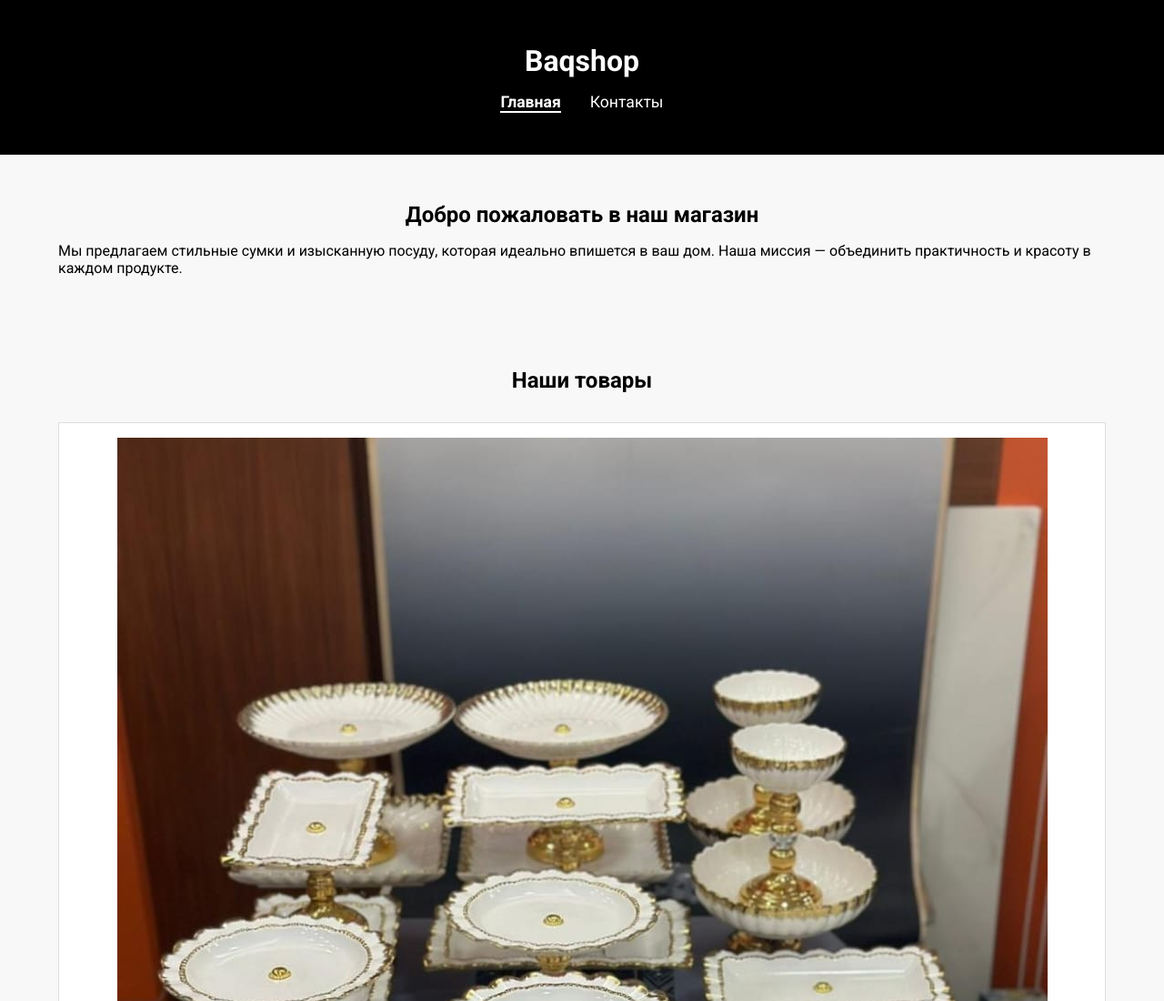
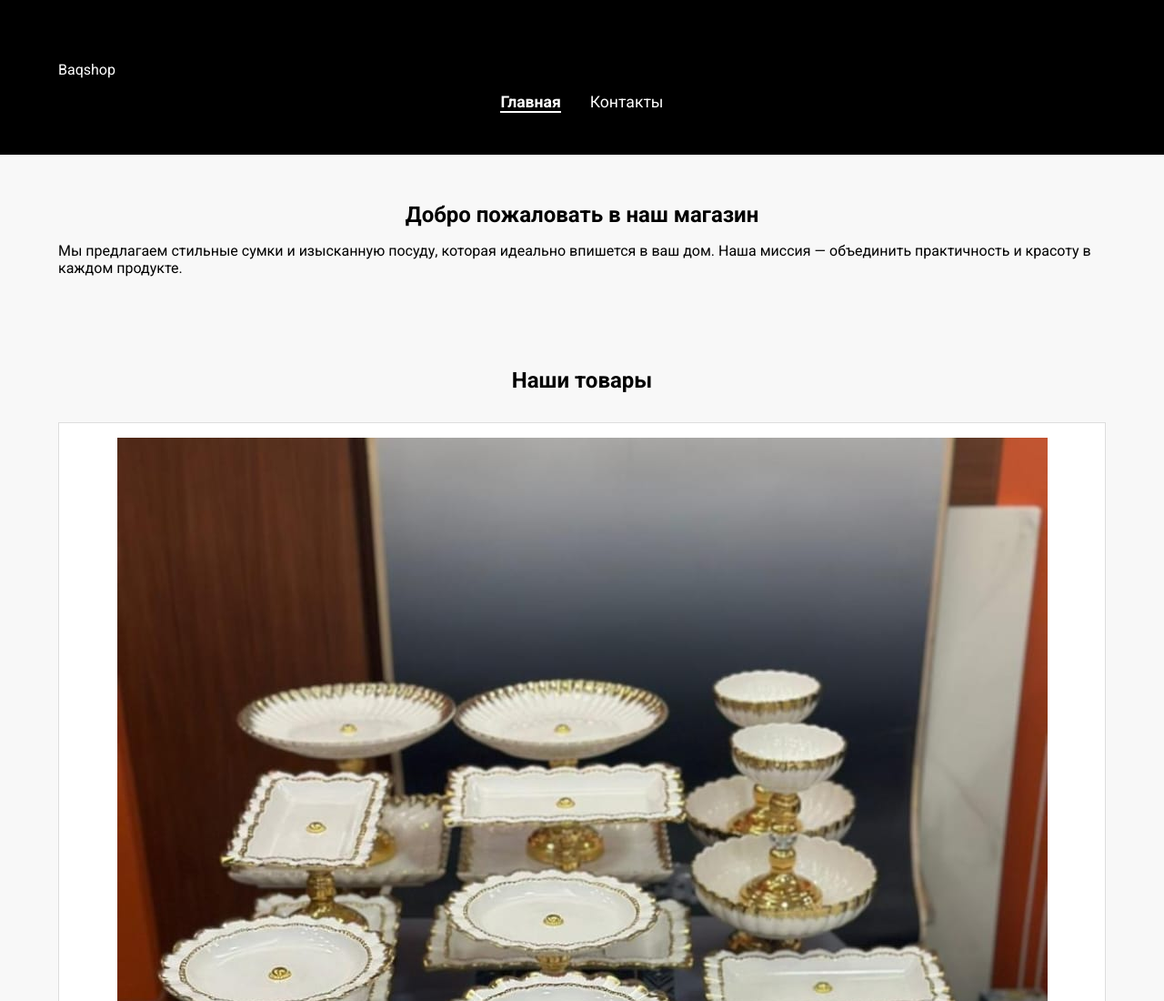
Before and after one commit to Xecho73/Baqshop, a plain HTML site: page index.html in a window 1280 px wide. Shown: the top 1100 px of the page at 91% size. Drawn offline with Linux system fonts and the light colour scheme.

Commit message:
index.html

```diff
--- a/index.html
+++ b/index.html
@@ -10,7 +10,7 @@
 <body>
   <header>
     <div class="container">
-      <h1>Baqshop</h1>
+      <h3></h3>Baqshop</h3>
       <nav>
         <ul>
           <li><a href="index.html" class="active">Главная</a></li>
```
